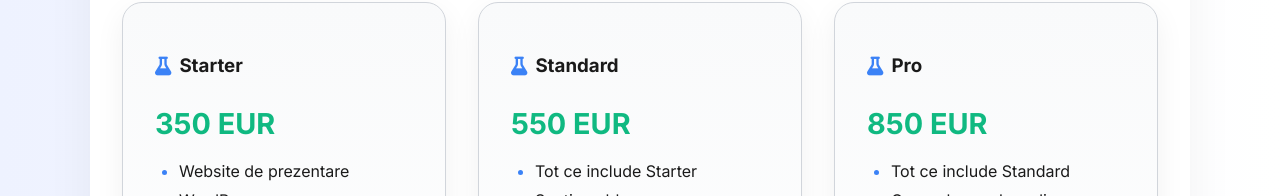
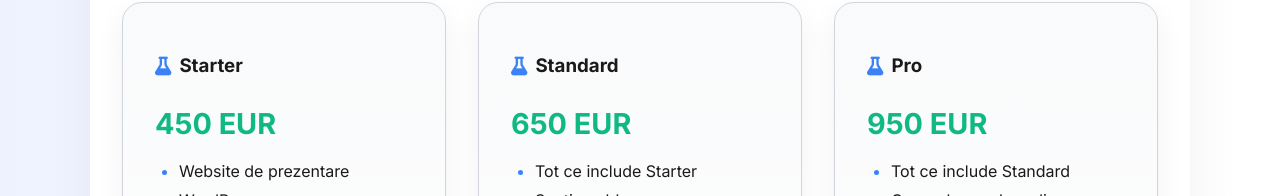
Before and after one commit to TheTechology/OfertaWebsiteWordPress, a plain HTML site: page index.html in a window 1280 px wide. Shown: the part 568-764 px from the top of the page. Drawn offline with Linux system fonts and the light colour scheme.

Commit message:
Update index.html

```diff
--- a/index.html
+++ b/index.html
@@ -46,7 +46,7 @@
     <div class="offers">
       <div class="offer">
         <h3>Starter</h3>
-        <p class="price">350 EUR</p>
+        <p class="price">450 EUR</p>
         <ul>
           <li>Website de prezentare WordPress</li>
           <li>5 pagini esențiale</li>
@@ -60,7 +60,7 @@
 
       <div class="offer">
         <h3>Standard</h3>
-        <p class="price">550 EUR</p>
+        <p class="price">650 EUR</p>
         <ul>
           <li>Tot ce include Starter</li>
           <li>Secțiune blog</li>
@@ -73,7 +73,7 @@
 
       <div class="offer">
         <h3>Pro</h3>
-        <p class="price">850 EUR</p>
+        <p class="price">950 EUR</p>
         <ul>
           <li>Tot ce include Standard</li>
           <li>Creare logo + branding</li>
```
